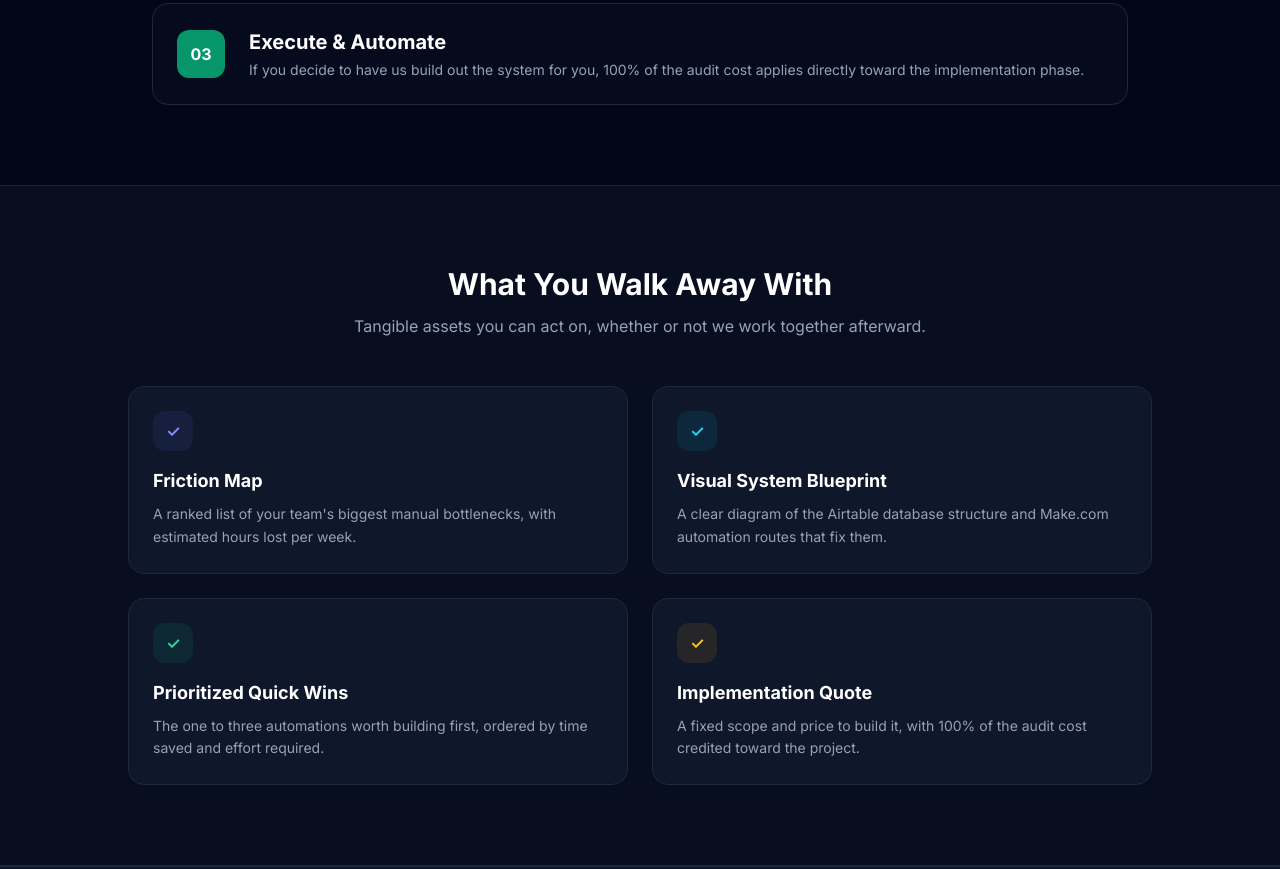
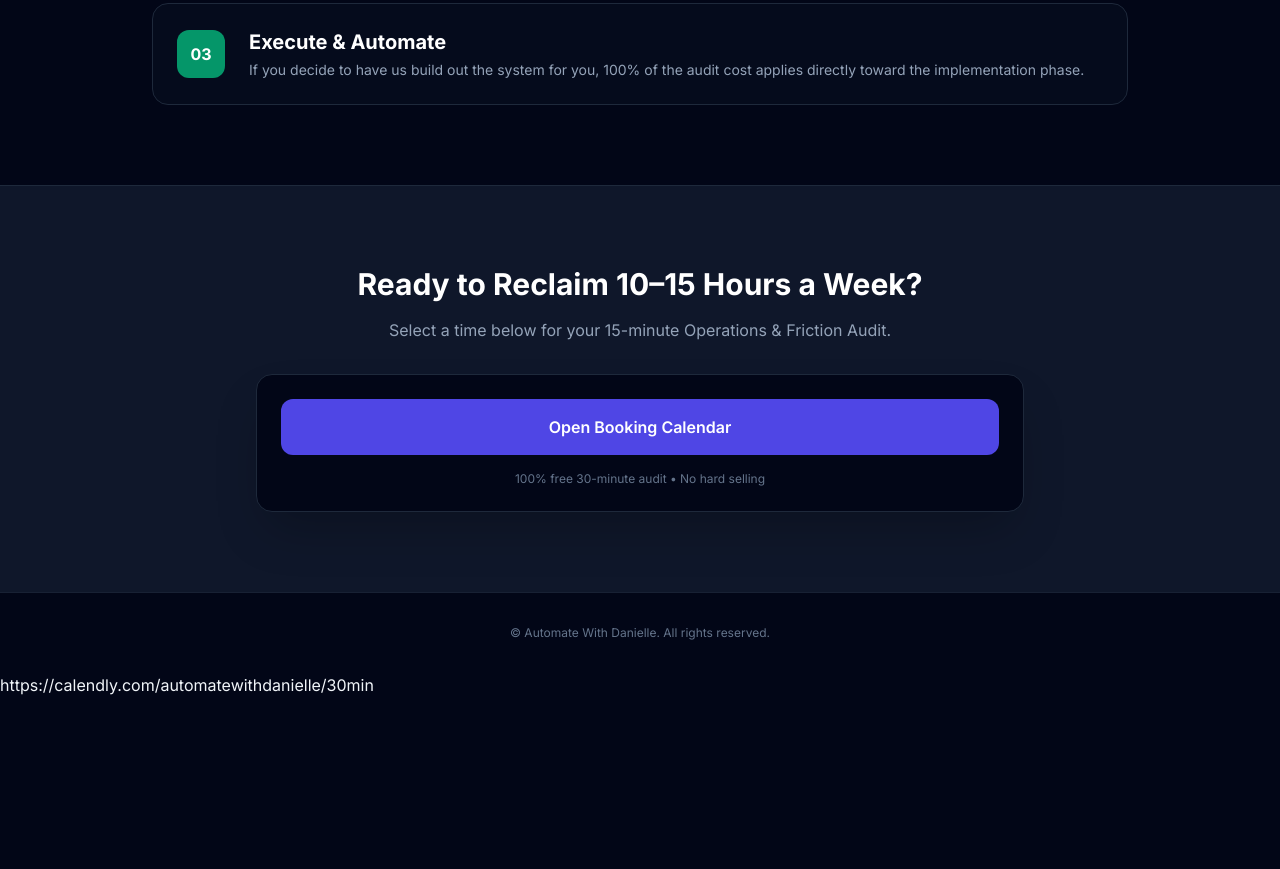
Before and after one commit to Automate-With-Danielle/Operations-Audit, a plain HTML site: page index.html in a window 1280 px wide. Shown: the part 1681-2550 px from the top of the page. After the commit the page ends 2378 px from the top, so only its background shows below. Drawn offline with nearby package versions, Linux system fonts and the light colour scheme.

Commit message:
Add files via upload

```diff
--- a/index.html
+++ b/index.html
@@ -106,38 +106,6 @@
         </div>
     </section>
 
-    <!-- Deliverables Section -->
-    <section id="deliverables" class="py-20 px-6 bg-slate-900/50 border-y border-slate-800/80">
-        <div class="max-w-5xl mx-auto">
-            <div class="text-center mb-12">
-                <h2 class="text-3xl font-bold text-white mb-3">What You Walk Away With</h2>
-                <p class="text-slate-400">Tangible assets you can act on, whether or not we work together afterward.</p>
-            </div>
-            <div class="grid sm:grid-cols-2 gap-6">
-                <div class="bg-slate-900 border border-slate-800 p-6 rounded-2xl">
-                    <div class="w-10 h-10 bg-indigo-500/10 text-indigo-400 rounded-xl flex items-center justify-center mb-4 font-bold">✓</div>
-                    <h3 class="text-lg font-bold text-white mb-2">Friction Map</h3>
-                    <p class="text-sm text-slate-400 leading-relaxed">A ranked list of your team's biggest manual bottlenecks, with estimated hours lost per week.</p>
-                </div>
-                <div class="bg-slate-900 border border-slate-800 p-6 rounded-2xl">
-                    <div class="w-10 h-10 bg-cyan-500/10 text-cyan-400 rounded-xl flex items-center justify-center mb-4 font-bold">✓</div>
-                    <h3 class="text-lg font-bold text-white mb-2">Visual System Blueprint</h3>
-                    <p class="text-sm text-slate-400 leading-relaxed">A clear diagram of the Airtable database structure and Make.com automation routes that fix them.</p>
-                </div>
-                <div class="bg-slate-900 border border-slate-800 p-6 rounded-2xl">
-                    <div class="w-10 h-10 bg-emerald-500/10 text-emerald-400 rounded-xl flex items-center justify-center mb-4 font-bold">✓</div>
-                    <h3 class="text-lg font-bold text-white mb-2">Prioritized Quick Wins</h3>
-                    <p class="text-sm text-slate-400 leading-relaxed">The one to three automations worth building first, ordered by time saved and effort required.</p>
-                </div>
-                <div class="bg-slate-900 border border-slate-800 p-6 rounded-2xl">
-                    <div class="w-10 h-10 bg-amber-500/10 text-amber-400 rounded-xl flex items-center justify-center mb-4 font-bold">✓</div>
-                    <h3 class="text-lg font-bold text-white mb-2">Implementation Quote</h3>
-                    <p class="text-sm text-slate-400 leading-relaxed">A fixed scope and price to build it, with 100% of the audit cost credited toward the project.</p>
-                </div>
-            </div>
-        </div>
-    </section>
-
     <!-- Booking / CTA Section -->
     <section id="book-audit" class="py-20 px-6 bg-slate-900 border-t border-slate-800">
         <div class="max-w-3xl mx-auto text-center">
@@ -147,10 +115,10 @@
             <!-- Calendly Embed Container -->
             <div class="bg-slate-950 p-6 rounded-2xl border border-slate-800 shadow-2xl">
                 <!-- Replace the href below with your actual Calendly / booking URL -->
-                <a href="YOUR_CALENDLY_LINK_HERE" target="_blank" class="inline-block w-full bg-indigo-600 hover:bg-indigo-500 text-white font-semibold py-4 rounded-xl transition-all">
+                <a href="https://calendly.com/automatewithdanielle/30min" target="_blank" class="inline-block w-full bg-indigo-600 hover:bg-indigo-500 text-white font-semibold py-4 rounded-xl transition-all">
                     Open Booking Calendar
                 </a>
-                <p class="text-xs text-slate-500 mt-4">100% free 15-minute audit • No hard selling</p>
+                <p class="text-xs text-slate-500 mt-4">100% free 30-minute audit • No hard selling</p>
             </div>
         </div>
     </section>
@@ -160,4 +128,4 @@
     </footer>
 
 </body>
-</html>
+</html>https://calendly.com/automatewithdanielle/30min
```
